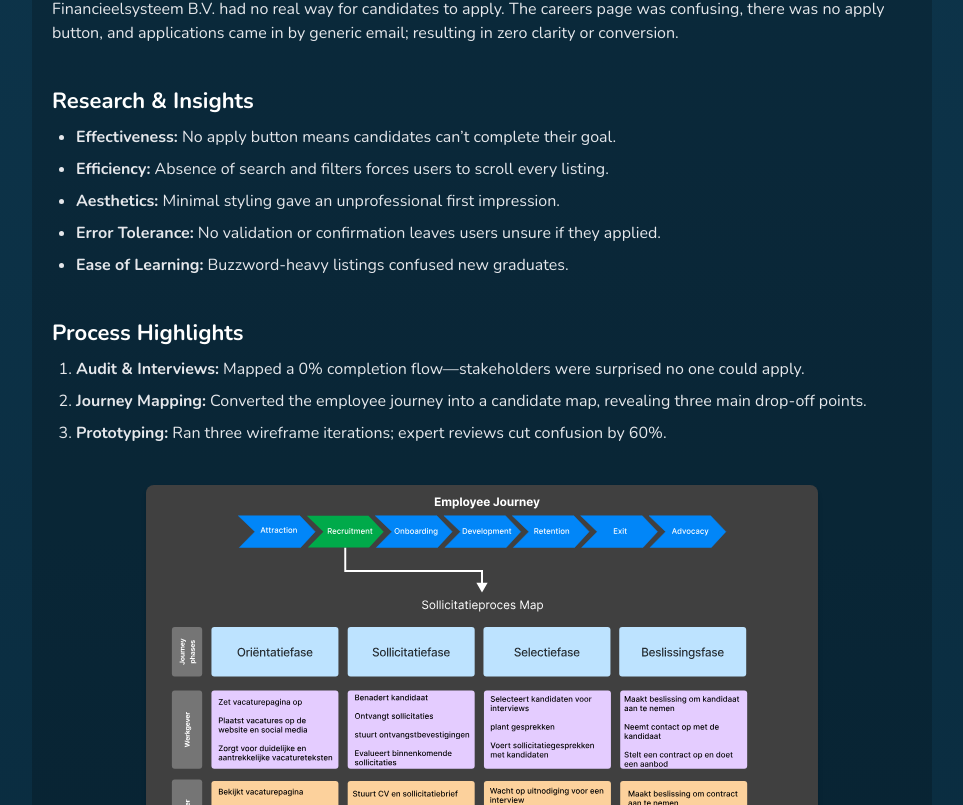
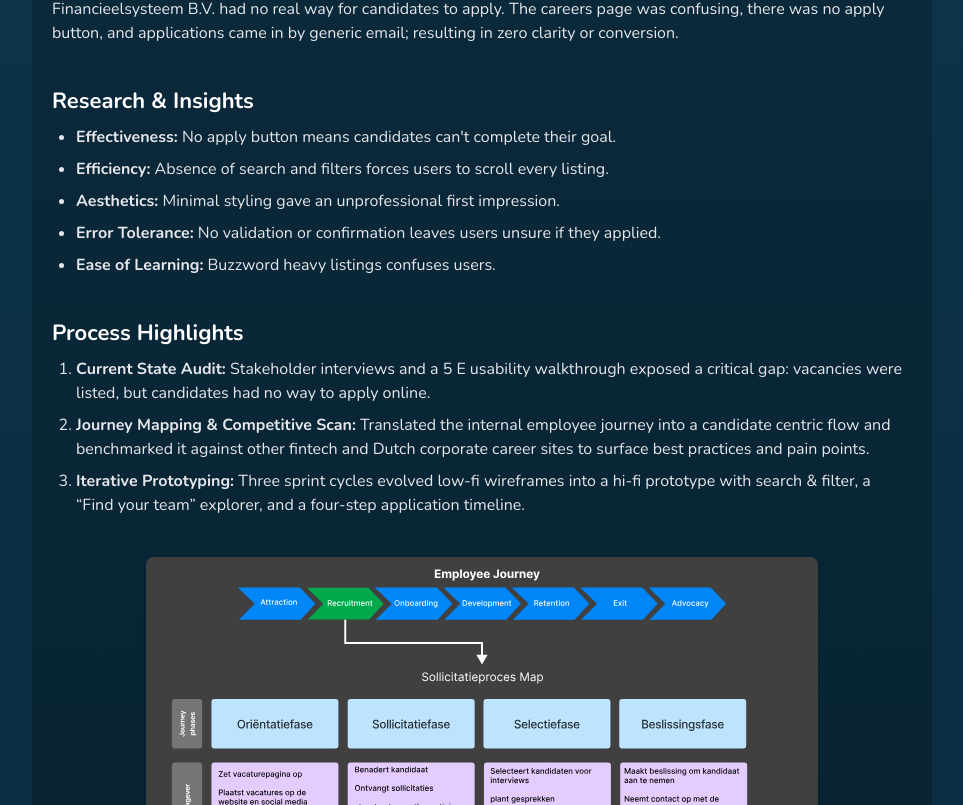
Before and after one commit to DiamK/diamkanbier.github.io, a SvelteKit app: page /projects/employee-journey in a window 1280 px wide. Shown: the part 555-1360 px from the top of the page, without its empty margins (158-1121 px from the left). Built offline with nearby package versions, Linux system fonts and the light colour scheme; no server answers; the database is empty.

Commit message:
project employee fixes

```diff
--- a/src/routes/projects/employee-journey/+page.svelte
+++ b/src/routes/projects/employee-journey/+page.svelte
@@ -21,7 +21,7 @@
     <div class="project-header mb-10">
       <h1 class="text-4xl font-bold mb-4">Employee Journey</h1>
       <p class="text-lg text-gray-200 mb-2">
-        Improving the usability of the digital job application process for Financieelsysteem B.V.
+        Improving the usability of the digital job application process for Financieelsysteem B.V.
       </p>
       <p class="text-base text-gray-200">
         Tools used: <span class="font-medium">Figma, Miro, user interviews</span>
@@ -32,7 +32,7 @@
     <section class="problem mb-10">
       <h2 class="text-2xl font-bold mb-4">Problem</h2>
       <p class="mb-4 text-gray-200">
-        Financieelsysteem B.V. had no real way for candidates to apply. The careers page was confusing, there was no apply button, and applications came in by generic email; resulting in zero clarity or conversion.
+        Financieelsysteem B.V. had no real way for candidates to apply. The careers page was confusing, there was no apply button, and applications came in by generic email; resulting in zero clarity or conversion.
       </p>
     </section>
 
@@ -40,11 +40,11 @@
     <section class="research mb-10">
       <h2 class="text-2xl font-bold mb-4">Research &amp; Insights</h2>
       <ul class="list-disc ml-6 space-y-2 text-gray-200">
-        <li><strong>Effectiveness:</strong> No apply button means candidates can’t complete their goal.</li>
+        <li><strong>Effectiveness:</strong> No apply button means candidates can't complete their goal.</li>
         <li><strong>Efficiency:</strong> Absence of search and filters forces users to scroll every listing.</li>
         <li><strong>Aesthetics:</strong> Minimal styling gave an unprofessional first impression.</li>
         <li><strong>Error Tolerance:</strong> No validation or confirmation leaves users unsure if they applied.</li>
-        <li><strong>Ease of Learning:</strong> Buzzword‑heavy listings confused new graduates.</li>
+        <li><strong>Ease of Learning:</strong> Buzzword heavy listings confuses users.</li>
       </ul>
     </section>
 
@@ -53,16 +53,20 @@
   <h2 class="text-2xl font-bold mb-4">Process Highlights</h2>
   <ol class="list-decimal ml-6 space-y-2 text-gray-200">
     <li>
-          <strong>Audit & Interviews:</strong> Mapped a 0% completion flow—stakeholders were surprised no one could apply.
+      <strong>Current State Audit:</strong>
+      Stakeholder interviews and a 5 E usability walkthrough exposed a critical gap: vacancies were listed, but candidates had no way to apply online.
     </li>
     <li>
-          <strong>Journey Mapping:</strong> Converted the employee journey into a candidate map, revealing three main drop‑off points.
+      <strong>Journey Mapping & Competitive Scan:</strong>
+      Translated the internal employee journey into a candidate centric flow and benchmarked it against other fintech and Dutch corporate career sites to surface best practices and pain points.
     </li>
     <li>
-          <strong>Prototyping:</strong> Ran three wireframe iterations; expert reviews cut confusion by 60%.
+      <strong>Iterative Prototyping:</strong>
+      Three sprint cycles evolved low-fi wireframes into a hi-fi prototype with search & filter, a “Find your team” explorer, and a four-step application timeline.
     </li>
   </ol>
 </section>
+
 
     <!-- Evidence Screens -->
     <figure class="mb-10">
@@ -103,15 +107,13 @@
       <h2 class="text-2xl font-bold mb-4">What I Learned &amp; Next Steps</h2>
       <ul class="list-disc ml-6 space-y-2 text-gray-200">
         <li>Agree on core requirements up front to avoid scope creep.</li>
-        <li>Protect dedicated design time so research doesn’t overshadow prototyping.</li>
-        <li>Use rapid expert reviews to catch major usability issues early.</li>
-        <li>Next steps: build error states, mobile responsiveness, and richer interactions.</li>
+        <li>Protect dedicated design time so research doesn't overshadow prototyping.</li>
+        <li>Use more and better expert reviews to catch usability issues early.</li>
+        <li>Next steps: build error states, mobile responsiveness, and better interactions.</li>
       </ul>
     </section>
 
     <p class="mt-4 text-sm text-blue-300">
         <a href="https://www.figma.com/proto/xASOgxfKJpYHhHWvcaSyoU/Afstuderen?node-id=201-455&starting-point-node-id=201%3A455&t=Cg8yafCXOZQLtB2R-1" target="_blank" rel="noopener">View full prototype →</a>
       </p>
-
-
   </div>
```
Lines whose indentation alone changed are shown as unchanged.
